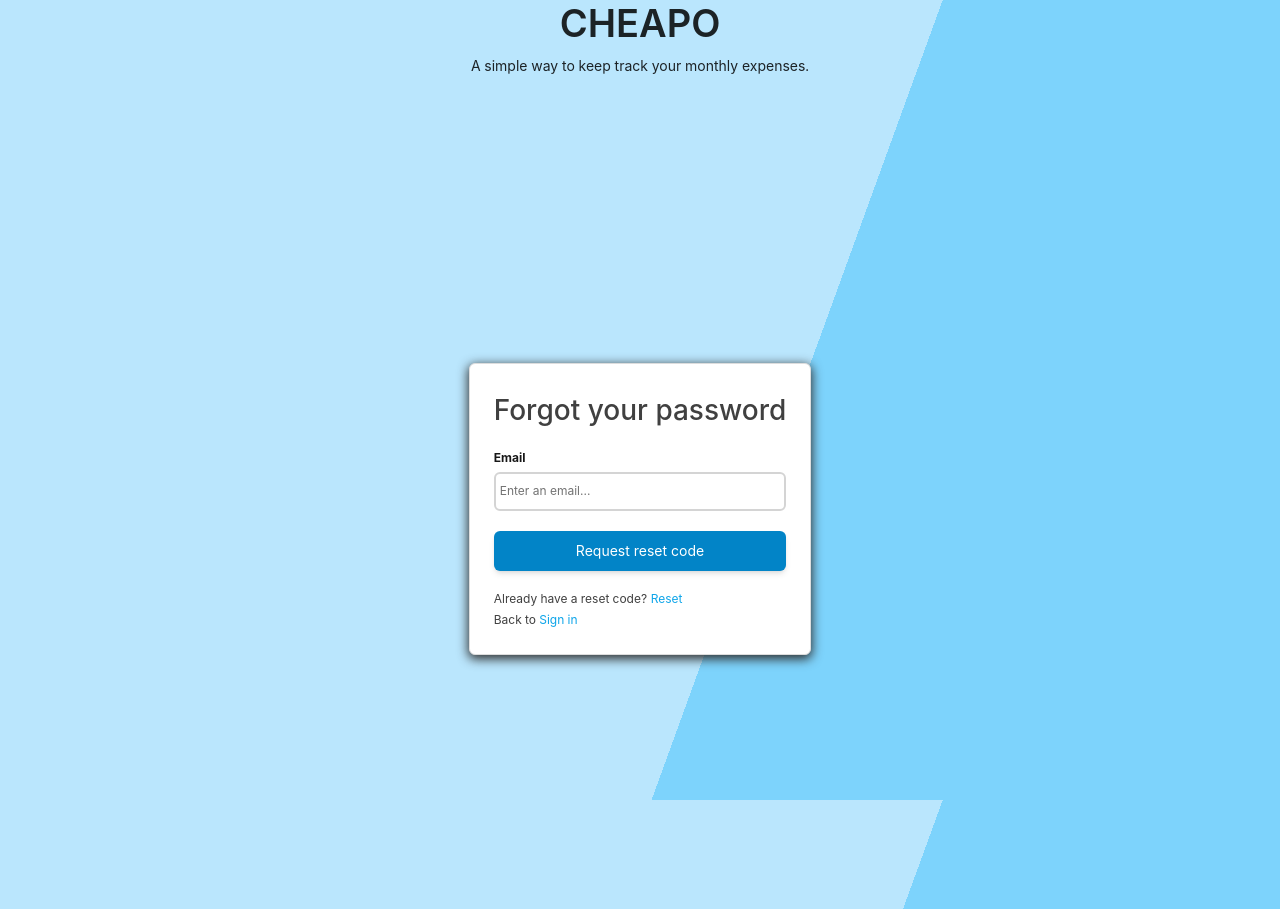
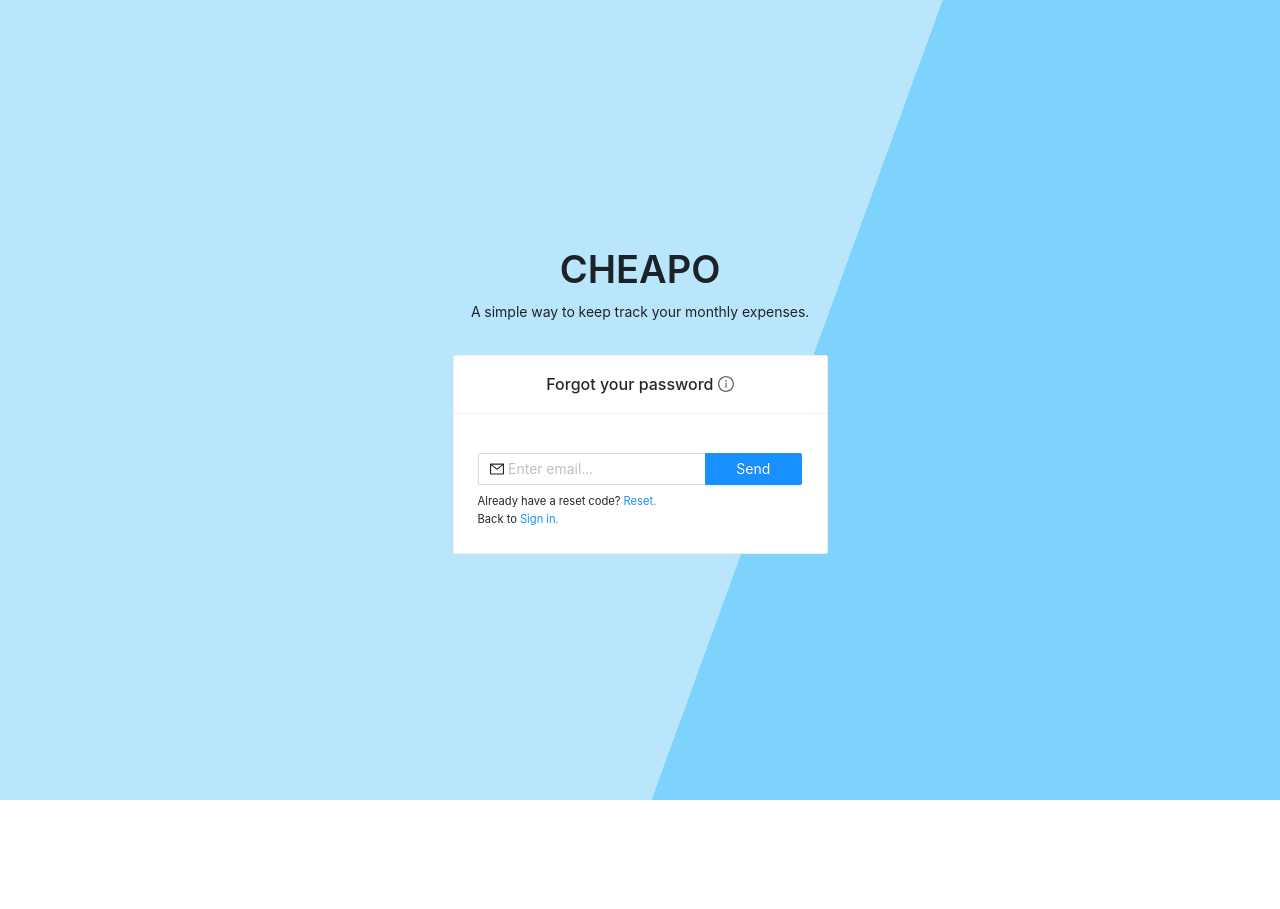
Before and after one commit to mhtros/cheapo-react-client, a React (Create React App) app: page /forgot-password in a window 1280 px wide. After the commit the page ends 800 px from the top, so only its background shows below. Built offline with nearby package versions, Linux system fonts and the light colour scheme.

Commit message:
Re-design forgot password page

```diff
--- a/src/pages/authentication/forgot-password/ForgotPassword.js
+++ b/src/pages/authentication/forgot-password/ForgotPassword.js
@@ -1,31 +1,21 @@
-import { useContext, useState } from "react";
+import { InfoCircleOutlined, MailOutlined } from "@ant-design/icons";
+import { Button, Card, Input, Space, Tooltip, Typography } from "antd";
+import React, { useState } from "react";
 import { Link, useNavigate } from "react-router-dom";
 import { apiUri } from "../../../appsettings";
-import CenteredContainer from "../../../components/layout/centered-container/CenteredContainer";
-import Button from "../../../components/UI/button/Button";
-import Card from "../../../components/UI/card/Card";
-import Input from "../../../components/UI/input/Input";
-import themeContext from "../../../context/theme-context";
 import displayError from "../../../helpers/display-exception-error";
 import { successToast } from "../../../helpers/toasts";
-import classes from "./ForgotPassword.module.css";
+
+const { Text } = Typography;
 
 const ForgotPassword = () => {
   const navigate = useNavigate();
-  const themeCtx = useContext(themeContext);
-  const darkClass = themeCtx.dark ? "--dark" : "";
 
   const [email, setEmail] = useState("");
+  const [loading, setLoading] = useState(false);
 
-  const [code, setCode] = useState("");
-  const [password, setPassword] = useState("");
-  const [retypedPassword, setRetypedPassword] = useState("");
-
-  const [loading, setLoading] = useState(false);
-  const [showResetForm, setShowResetForm] = useState(false);
-
-  const forgotPasswordHandler = async (event) => {
-    event.preventDefault();
+  const forgotPasswordHandler = async (e) => {
+    e.preventDefault();
     setLoading(true);
 
     try {
@@ -40,144 +30,57 @@ const ForgotPassword = () => {
 
       if (!response.ok) throw await response.json();
 
-      successToast("You have been sent a reset code in the email " + email);
+      successToast("Reset code was send in: " + email);
       setLoading(false);
-      setShowResetForm(true);
+      navigate("/reset-password");
     } catch (ex) {
       setLoading(false);
       displayError(ex);
     }
   };
 
-  const resetPasswordHandler = async (event) => {
-    event.preventDefault();
-    setLoading(true);
-
-    try {
-      const url = `${apiUri}/authentication/reset-password`;
-      var response = await fetch(url, {
-        method: "POST",
-        headers: {
-          "Content-Type": "application/json",
-        },
-        body: JSON.stringify({
-          email,
-          password,
-          ConfirmPassword: retypedPassword,
-          code,
-        }),
-      });
-
-      if (!response.ok) throw await response.json();
-
-      successToast("Password successfully changed!");
-      navigate("/sign-in");
-    } catch (ex) {
-      setLoading(false);
-      displayError(ex);
+  return (
+    <Card
+      title={
+        <Text>
+          Forgot your password
+          <Tooltip title="Sends a request code email">
+            {" "}
+            <InfoCircleOutlined style={{ color: "#666" }} />
+          </Tooltip>
+        </Text>
       }
-  };
-
-  const toggleForm = (event) => {
-    event.preventDefault();
-    setShowResetForm((prev) => !prev);
-  };
-
-  return (
-    <CenteredContainer>
-      <Card>
-        {showResetForm === false && (
-          <form className={classes["forgot-password-form"]}>
-            <h1 className={classes[`forgot-password-form_h1${darkClass}`]}>
-              Forgot your password
-            </h1>
+      style={{ minWidth: "22rem", textAlign: "center" }}
+    >
+      <Space direction="vertical" style={{ width: "100%" }}>
+        <Input.Group compact>
           <Input
-              id="email"
-              type="text"
-              label="Email"
-              placeholder="Enter an email..."
+            style={{ width: "70%", textAlign: "left" }}
+            prefix={<MailOutlined />}
+            placeholder="Enter email..."
             value={email}
             onChange={(e) => setEmail(e.target.value)}
           />
           <Button
-              style={{ marginTop: "1rem" }}
-              type="submit"
-              loadingText="Loading"
-              text="Request reset code"
+            style={{ width: "30%" }}
             loading={loading}
+            type="primary"
             onClick={forgotPasswordHandler}
-            />
-            <div className={classes["forgot-password-form_links"]}>
-              <div
-                className={classes[`forgot-password-form__forgot${darkClass}`]}
           >
-                <div className={classes["forgot-password-reset-code"]}>
-                  Already have a reset code?
-                  <button onClick={toggleForm}> Reset</button>
+            Send
+          </Button>
+        </Input.Group>
+
+        <div style={{ textAlign: "left", fontSize: "0.7rem" }}>
+          <div>
+            <Text>Already have a reset code?</Text>
+            <Link to="/reset-password"> Reset.</Link>
           </div>
-                Back to{" "}
-                <Link className={classes["link"]} to="/sign-in">
-                  Sign in
-                </Link>
+          <Text>Back to</Text>
+          <Link to="/sign-in"> Sign in.</Link>
         </div>
-            </div>
-          </form>
-        )}
-        {showResetForm === true && (
-          <form className={classes["forgot-password-form"]}>
-            <h1 className={classes[`forgot-password-form_h1${darkClass}`]}>
-              Reset you Password
-            </h1>
-            <Input
-              id="code"
-              type="text"
-              label="Reset Code"
-              placeholder="Enter a valid reset code..."
-              value={code}
-              onChange={(e) => setCode(e.target.value)}
-            />
-            <Input
-              id="new-password"
-              type="password"
-              label="New password"
-              placeholder="Enter your new password..."
-              value={password}
-              onChange={(e) => setPassword(e.target.value)}
-            />
-            <Input
-              id="re-password"
-              type="password"
-              label="Re-type New Password"
-              placeholder="Re-type the above password..."
-              value={retypedPassword}
-              onChange={(e) => setRetypedPassword(e.target.value)}
-            />
-            <Button
-              style={{ marginTop: "1rem" }}
-              type="submit"
-              loadingText="Loading"
-              text="Reset Password"
-              loading={loading}
-              onClick={resetPasswordHandler}
-            />
-            <div className={classes["forgot-password-form_links"]}>
-              <div
-                className={classes[`forgot-password-form__forgot${darkClass}`]}
-              >
-                <div className={classes["forgot-password-reset-code"]}>
-                  Don't have a reset code?
-                  <button onClick={toggleForm}> Request one</button>
-                </div>
-                Back to{" "}
-                <Link className={classes["link"]} to="/sign-in">
-                  Sign in
-                </Link>
-              </div>
-            </div>
-          </form>
-        )}
+      </Space>
     </Card>
-    </CenteredContainer>
   );
 };
 
--- a/src/pages/authentication/forgot-password/ForgotPassword.module.css
+++ /dev/null
@@ -1,62 +0,0 @@
-.forgot-password-form {
-  padding: 0 1rem 1rem 1rem;
-}
-
-.forgot-password-form > * {
-  margin-top: 1rem;
-}
-
-.forgot-password-form_h1 {
-  color: var(--base-color-700);
-}
-
-.forgot-password-form_h1--dark {
-  color: #fff;
-}
-
-.forgot-password-form_links {
-  font-size: 0.75rem;
-}
-
-.forgot-password-form_links > * {
-  margin-top: 0.25rem;
-}
-
-.link {
-  color: var(--secondary-color-500);
-  text-decoration: none;
-  outline: none;
-}
-
-.link:hover {
-  text-decoration: underline;
-}
-
-.link:focus {
-  border-radius: 0.375rem;
-  border: 2px solid var(--secondary-color-500);
-}
-
-.forgot-password-form__forgot {
-  color: var(--base-color-700);
-}
-
-.forgot-password-form__forgot--dark {
-  color: #fff;
-}
-
-.forgot-password-reset-code button {
-  background: transparent;
-  margin: 0 0 0 0.1rem;
-  padding: 0;
-  border-color: transparent;
-  border-radius: 0.375rem;
-  color: var(--secondary-color-500);
-  outline: none;
-  line-height: 1.25rem;
-  font-size: 0.75rem;
-}
-
-.forgot-password-reset-code button:focus {
-  border: 2px solid var(--secondary-color-500);
-}
```
Lines whose indentation alone changed are shown as unchanged.
